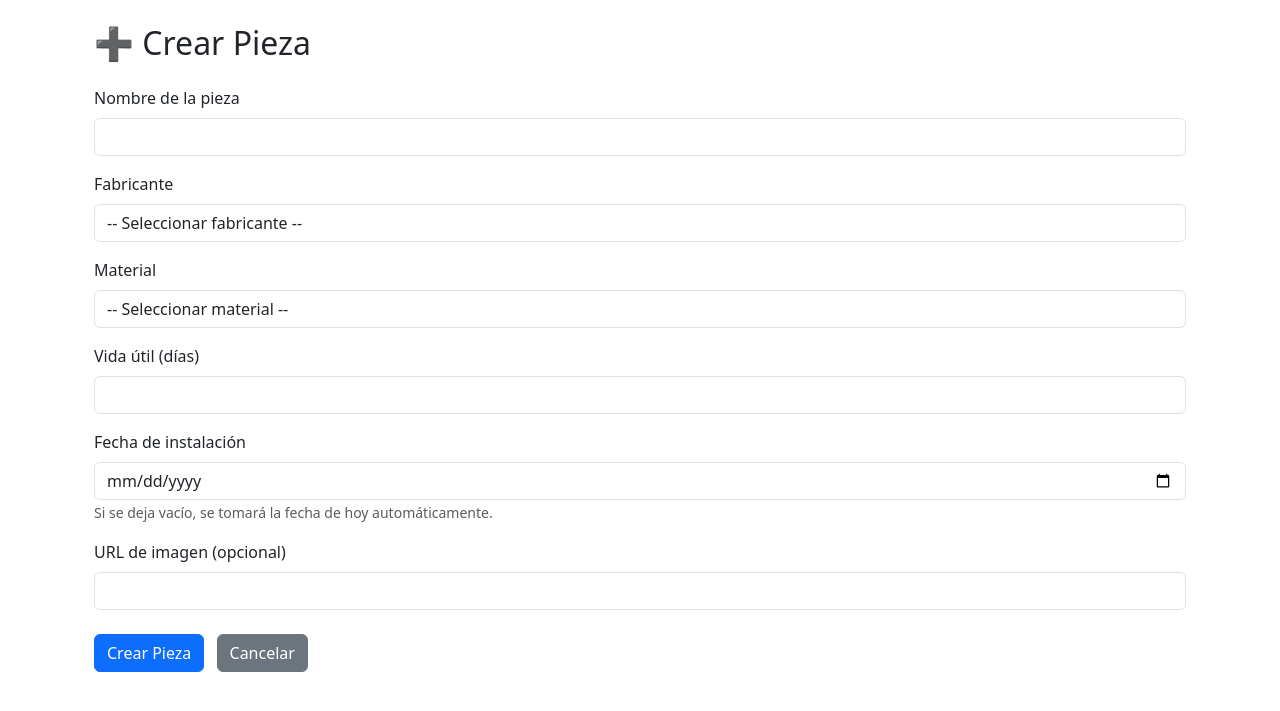
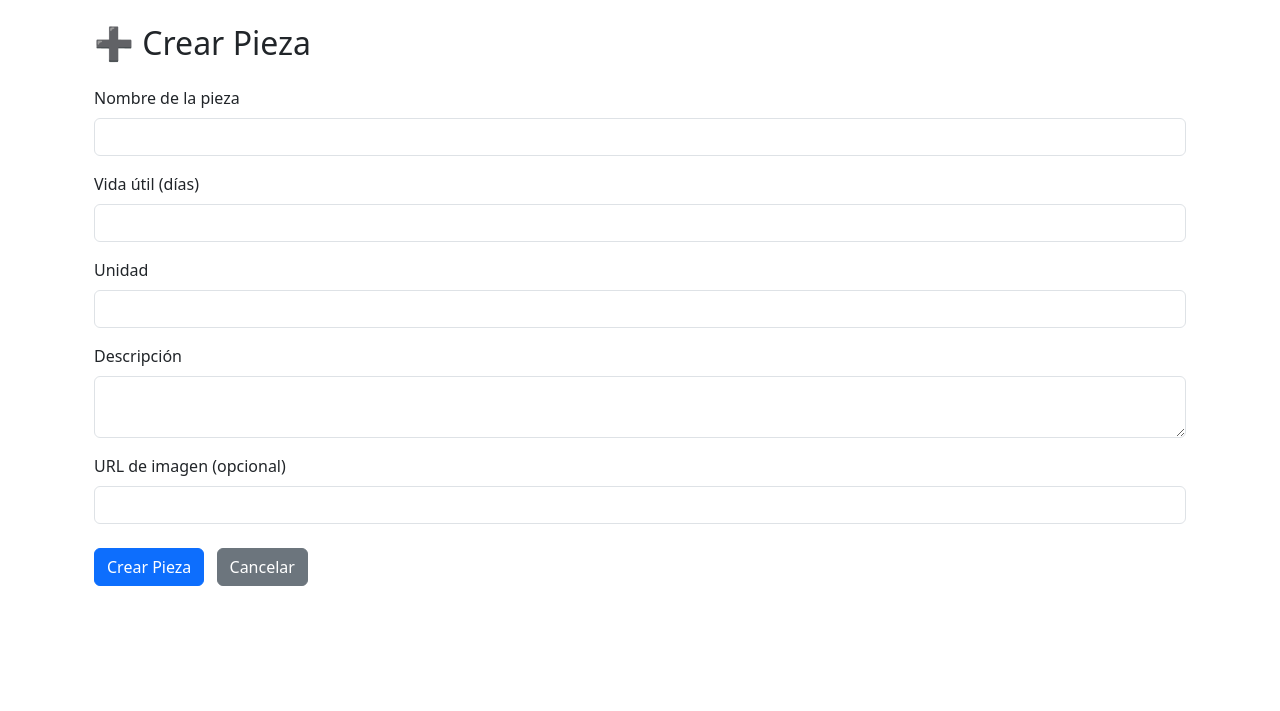
Before and after one commit to ProyectoMod7/Proyecto-final, a Flask app: page /piezas/crear in a window 1280 px wide. Shown: the part 58-769 px from the top of the page. Run offline with Flask 3, Linux system fonts and the light colour scheme; data that the repository does not hold is empty; parts of the project's set-up code (start-up, migrations or seed data) failed here and were passed over.

Commit message:
10/12/25_arreglo carga de piezas y pdf stock

```diff
--- a/routes/piezas_routes.py
+++ b/routes/piezas_routes.py
@@ -1,3 +1,5 @@
+# routes/piezas_routes.py
+
 from flask import Blueprint, render_template, request, redirect, url_for, flash, send_file
 from supabase_client import supabase
 import io
@@ -15,25 +17,6 @@ def index():
     res = supabase.table("piezas").select("*").order("id", desc=False).execute()
     piezas = res.data or []
 
-    # Obtener nombres adicionales (fabricante / material)
-    for pz in piezas:
-
-        # Fabricante
-        if pz.get("fabricante_id"):
-            fab = supabase.table("fabricantes").select("nombre") \
-                  .eq("id", pz["fabricante_id"]).single().execute()
-            pz["fabricante"] = fab.data.get("nombre") if fab and fab.data else "Desconocido"
-        else:
-            pz["fabricante"] = "N/A"
-
-        # Material
-        if pz.get("material_id"):
-            mat = supabase.table("materiales").select("nombre") \
-                  .eq("id", pz["material_id"]).single().execute()
-            pz["material"] = mat.data.get("nombre") if mat and mat.data else "Desconocido"
-        else:
-            pz["material"] = "N/A"
-
     return render_template("piezas/index.html", piezas=piezas)
 
 
@@ -47,8 +30,6 @@ def crear():
             "nombre": request.form.get("nombre"),
             "sku": request.form.get("sku") or None,
             "descripcion": request.form.get("descripcion") or None,
-            "fabricante_id": request.form.get("fabricante_id") or None,
-            "material_id": request.form.get("material_id") or None,
             "vida_dias": int(request.form.get("vida_dias") or 0),
             "unidad": request.form.get("unidad") or None,
             "imagen_url": request.form.get("imagen_url") or None
@@ -58,13 +39,7 @@ def crear():
         flash("Pieza creada con éxito", "success")
         return redirect(url_for("piezas.index"))
 
-    fabricantes = supabase.table("fabricantes").select("*").order("nombre").execute().data or []
-    materiales = supabase.table("materiales").select("*").order("nombre").execute().data or []
-
-    return render_template("piezas/form.html",
-                           pieza=None,
-                           fabricantes=fabricantes,
-                           materiales=materiales)
+    return render_template("piezas/form.html", pieza=None)
 
 
 # =====================================================
@@ -77,8 +52,6 @@ def editar(id):
             "nombre": request.form.get("nombre"),
             "sku": request.form.get("sku") or None,
             "descripcion": request.form.get("descripcion") or None,
-            "fabricante_id": request.form.get("fabricante_id") or None,
-            "material_id": request.form.get("material_id") or None,
             "vida_dias": int(request.form.get("vida_dias") or 0),
             "unidad": request.form.get("unidad") or None,
             "imagen_url": request.form.get("imagen_url") or None
@@ -89,13 +62,11 @@ def editar(id):
         return redirect(url_for("piezas.index"))
 
     pieza = supabase.table("piezas").select("*").eq("id", id).single().execute().data
-    fabricantes = supabase.table("fabricantes").select("*").order("nombre").execute().data or []
-    materiales = supabase.table("materiales").select("*").order("nombre").execute().data or []
+    if not pieza:
+        flash("Pieza no encontrada", "warning")
+        return redirect(url_for("piezas.index"))
 
-    return render_template("piezas/form.html",
-                           pieza=pieza,
-                           fabricantes=fabricantes,
-                           materiales=materiales)
+    return render_template("piezas/form.html", pieza=pieza)
 
 
 # =====================================================
@@ -147,3 +118,4 @@ def pdf_reporte():
                      as_attachment=True,
                      download_name="piezas_catalogo.pdf",
                      mimetype="application/pdf")
+# ===================================================== ===
--- a/templates/piezas/form.html
+++ b/templates/piezas/form.html
@@ -25,34 +25,6 @@
                    value="{{ pieza.nombre if pieza else '' }}">
         </div>
 
-        <!-- FABRICANTE -->
-        <div class="mb-3">
-            <label class="form-label">Fabricante</label>
-            <select name="fabricante_id" class="form-control">
-                <option value="">-- Seleccionar fabricante --</option>
-                {% for fab in fabricantes %}
-                    <option value="{{ fab.id }}"
-                        {% if pieza and pieza.fabricante_id == fab.id %}selected{% endif %}>
-                        {{ fab.nombre }}
-                    </option>
-                {% endfor %}
-            </select>
-        </div>
-
-        <!-- MATERIAL -->
-        <div class="mb-3">
-            <label class="form-label">Material</label>
-            <select name="material_id" class="form-control">
-                <option value="">-- Seleccionar material --</option>
-                {% for mat in materiales %}
-                    <option value="{{ mat.id }}"
-                        {% if pieza and pieza.material_id == mat.id %}selected{% endif %}>
-                        {{ mat.nombre }}
-                    </option>
-                {% endfor %}
-            </select>
-        </div>
-
         <!-- VIDA EN DÍAS -->
         <div class="mb-3">
             <label class="form-label">Vida útil (días)</label>
@@ -60,14 +32,17 @@
                    value="{{ pieza.vida_dias if pieza and pieza.vida_dias else '' }}">
         </div>
 
-        <!-- FECHA DE INSTALACIÓN -->
+        <!-- UNIDAD -->
         <div class="mb-3">
-            <label class="form-label">Fecha de instalación</label>
-            <input type="date" name="fecha_instalacion" class="form-control"
-                   value="{{ pieza.fecha_instalacion if pieza and pieza.fecha_instalacion else '' }}">
-            <small class="text-muted">
-                Si se deja vacío, se tomará la fecha de hoy automáticamente.
-            </small>
+            <label class="form-label">Unidad</label>
+            <input type="text" name="unidad" class="form-control"
+                   value="{{ pieza.unidad if pieza else '' }}">
+        </div>
+
+        <!-- DESCRIPCIÓN -->
+        <div class="mb-3">
+            <label class="form-label">Descripción</label>
+            <textarea name="descripcion" class="form-control">{{ pieza.descripcion if pieza else '' }}</textarea>
         </div>
 
         <!-- IMAGEN URL -->
--- a/templates/stock/index.html
+++ b/templates/stock/index.html
@@ -10,8 +10,6 @@
         <thead class="table-dark">
             <tr>
                 <th>Nombre</th>
-                <th>Cantidad</th>
-                <th>Stock mínimo</th>
                 <th>Estado</th>
             </tr>
         </thead>
@@ -20,8 +18,6 @@
         {% for p in piezas %}
             <tr class="{% if p.stock_bajo %}table-danger{% endif %}">
                 <td>{{ p.nombre }}</td>
-                <td>{{ p.cantidad_actual }}</td>
-                <td>{{ p.stock_minimo }}</td>
                 <td>
                     {% if p.stock_bajo %}
                         <span class="badge bg-danger">Stock bajo</span>
```
Also changed, not shown: routes/stock_routes.py (+18 -27 lines).
